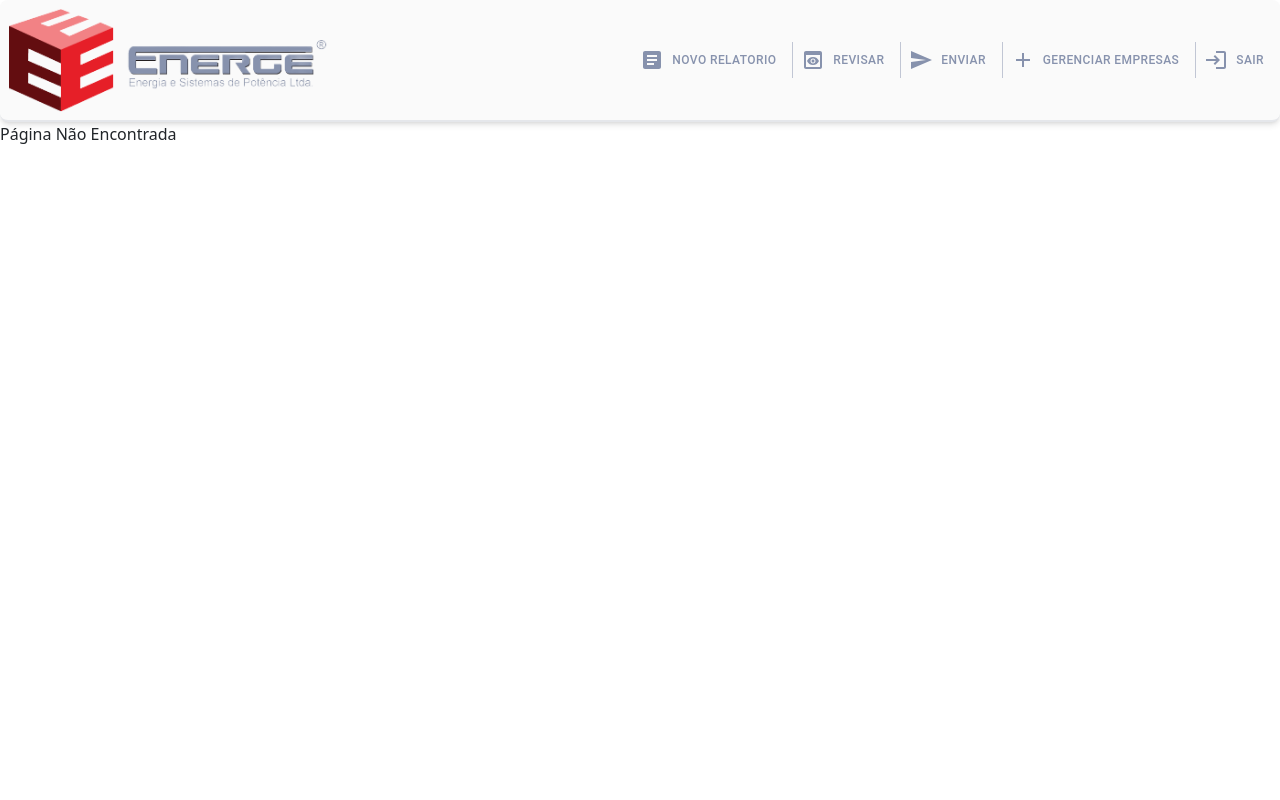
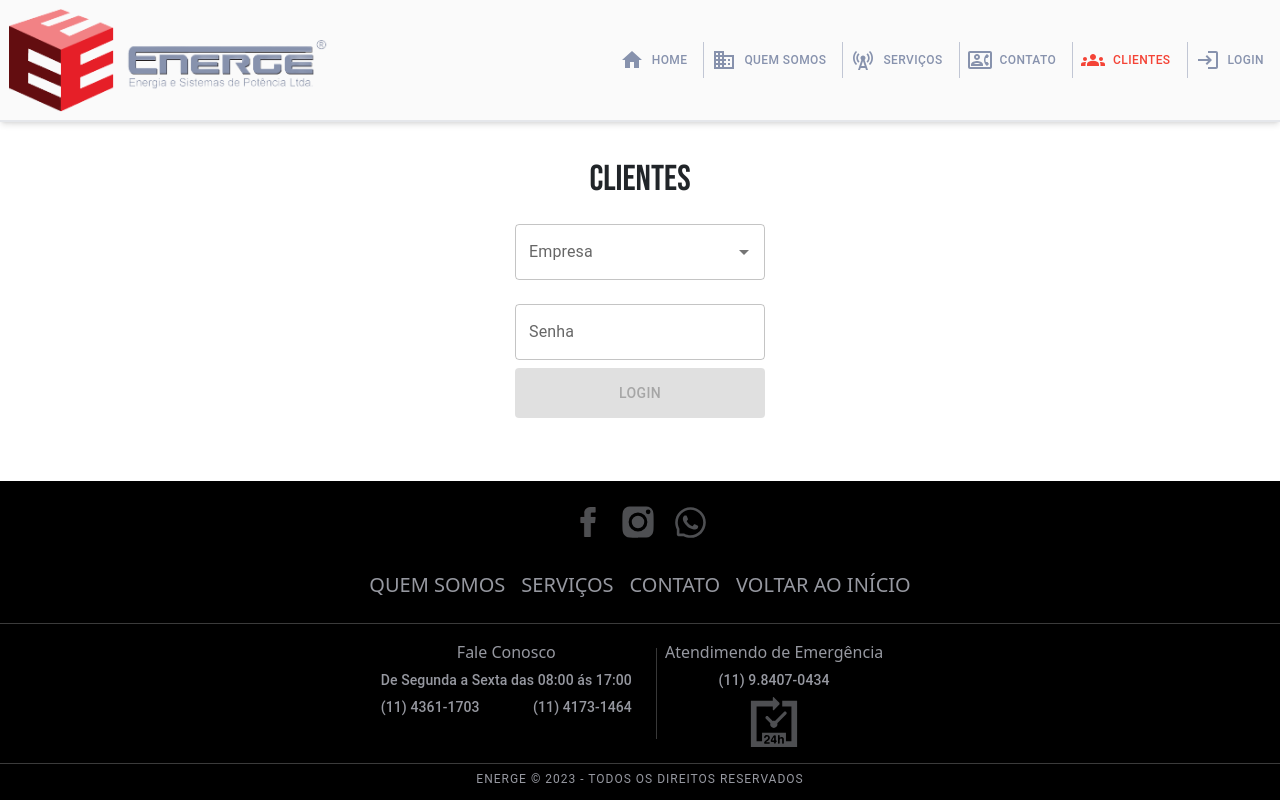
Before and after one commit to thiago-papim/energe-frontend, a React (Create React App) app: page /clientes in a window 1280 px wide. Built offline with nearby package versions, Linux system fonts and the light colour scheme; no server answers.

Commit message:
clientes aba

```diff
--- a/src/components/header/Header.js
+++ b/src/components/header/Header.js
@@ -7,6 +7,7 @@ import BusinessIcon from '@mui/icons-material/Business';
 import ContactPhoneOutlinedIcon from '@mui/icons-material/ContactPhoneOutlined';
 import CellTowerOutlinedIcon from '@mui/icons-material/CellTowerOutlined';
 import LoginOutlinedIcon from '@mui/icons-material/LoginOutlined';
+import GroupsIcon from '@mui/icons-material/Groups';
 import { blue, lime, red } from '@mui/material/colors';
 import logo from '../../imagens/logo-novo.png';
 import MobileMenu from './MobileMenu';
@@ -72,7 +73,13 @@ export default function Header() {
       name: 'contato',
       icon: <ContactPhoneOutlinedIcon />,
       path: '/contato',
-      color: changeColor('/contact'),
+      color: changeColor('/contato'),
+    },
+    {
+      name: 'clientes',
+      icon: <GroupsIcon />,
+      path: '/clientes',
+      color: changeColor('/clientes'),
     },
     {
       name: 'login',
@@ -120,7 +127,8 @@ export default function Header() {
                     color={ e.color }
                     onClick={ () => {
                       if (e.path === '/login' || pathLocal === '/contato'
-                       || e.path === '/contato' || pathLocal === '/login') {
+                       || e.path === '/contato' || pathLocal === '/login'
+                       || e.path === '/clientes' || pathLocal === '/clientes') {
                         history.push(e.path);
                       } else if (pathLocal.includes('empresas')) {
                         history.push('/');
--- a/src/components/header/MobileMenu.js
+++ b/src/components/header/MobileMenu.js
@@ -6,6 +6,7 @@ import BusinessIcon from '@mui/icons-material/Business';
 import ContactPhoneOutlinedIcon from '@mui/icons-material/ContactPhoneOutlined';
 import CellTowerOutlinedIcon from '@mui/icons-material/CellTowerOutlined';
 import LoginOutlinedIcon from '@mui/icons-material/LoginOutlined';
+import GroupsIcon from '@mui/icons-material/Groups';
 import Box from '@mui/material/Box';
 import SwipeableDrawer from '@mui/material/SwipeableDrawer';
 import Button from '@mui/material/Button';
@@ -65,6 +66,12 @@ export default function MobileMenu() {
       icon: <ContactPhoneOutlinedIcon />,
       path: '/contato',
     },
+    {
+      name: 'Clientes',
+      nameId: 'clientes',
+      icon: <GroupsIcon />,
+      path: '/clientes',
+    },
   ];
 
   const toggleDrawer = (anchor, open) => (event) => {
@@ -94,6 +101,8 @@ export default function MobileMenu() {
             onClick={ () => {
               if (text.path === '/contato') {
                 history.push('/contato');
+              } else if (text.path === '/clientes') {
+                history.push('/clientes');
               } else {
                 history.push('/');
               }
--- /dev/null
+++ b/src/pages/Clientes.js
@@ -0,0 +1,77 @@
+/* eslint-disable no-magic-numbers */
+/* eslint-disable no-unused-vars */
+import React, { useContext, useEffect, useState } from 'react';
+import { useHistory } from 'react-router-dom/';
+import { Alert, Button, TextField } from '@mui/material';
+import Header from '../components/header/Header';
+import Footer from '../components/footer/Footer';
+import AutoCompleteEmpresa from './admin/components/AutoCompleteEmpresa';
+import AppContext from '../context/AppContext';
+import { empresa } from './admin/examples/exemplos';
+
+export default function Clientes() {
+  const history = useHistory();
+  const { setEmpresaSelecionada, empresaSelecionada } = useContext(AppContext);
+  const [password, setPassword] = useState('');
+  const [passwordValid, setPasswordValid] = useState(false);
+
+  const lengthEmpresa = empresaSelecionada.nome.length;
+
+  const inputPasswordChange = ({ target: { value } }) => {
+    setPassword(value);
+    setPasswordValid(false);
+  };
+
+  const btnSubmit = () => {
+    const cnpjLimpo = empresaSelecionada.cnpj.replace(/\D/g, '');
+    if (password === cnpjLimpo) {
+      history.push(`/clientes/${cnpjLimpo}`);
+    } else {
+      setPasswordValid(true);
+    }
+  };
+
+  useEffect(() => {
+    setEmpresaSelecionada(empresa);
+  }, [setEmpresaSelecionada]);
+
+  return (
+    <div className="App flex flex-col h-screen justify-between">
+      <Header />
+      <div className="flex flex-col justify-center items-center mt-40">
+        <p
+          className="text-2xl sm:text-2xl md:text-3xl lg:text-4xl
+           font-custom text-center pb-4"
+        >
+          Clientes
+        </p>
+        <AutoCompleteEmpresa />
+        <div
+          className="py-4"
+        >
+          <TextField
+            onChange={ inputPasswordChange }
+            id="outlined-password-input"
+            label="Senha"
+            type="password"
+            autoComplete="current-password"
+            style={ { width: '250px', height: '40px' } }
+          />
+        </div>
+        <Button
+          onClick={ btnSubmit }
+          className="py-4"
+          variant="contained"
+          disabled={ password.length < 6 || lengthEmpresa < 1 }
+          style={ { width: '250px', height: '50px' } }
+        >
+          Login
+        </Button>
+        { passwordValid
+          ? <Alert className="my-3" severity="error">Usuário ou Senha inválido</Alert>
+          : ''}
+      </div>
+      <Footer />
+    </div>
+  );
+}
--- a/src/pages/Contact.js
+++ b/src/pages/Contact.js
@@ -1,18 +1,26 @@
 /* eslint-disable no-alert */
 /* eslint-disable no-magic-numbers */
-import React, { useState } from 'react';
+import React, { useContext, useEffect, useState } from 'react';
 import { Button, TextField, TextareaAutosize } from '@mui/material';
 import emailjs from '@emailjs/browser';
 import Header from '../components/header/Header';
 import Footer from '../components/footer/Footer';
+import AppContext from '../context/AppContext';
+import { empresa } from './admin/examples/exemplos';
 
 export default function Contact() {
+  const { setEmpresaSelecionada } = useContext(AppContext);
   const [info, setInfo] = useState({
     nome: '',
     email: '',
     telefone: '',
     mensagem: '',
   });
+
+  useEffect(() => {
+    setEmpresaSelecionada(empresa);
+  }, [setEmpresaSelecionada]);
+
   const onGenericChange = (e) => {
     const { target: { value, name } } = e;
     setInfo({ ...info, [name]: value });
--- a/src/pages/Home.js
+++ b/src/pages/Home.js
@@ -1,4 +1,4 @@
-import React from 'react';
+import React, { useContext, useEffect } from 'react';
 import Header from '../components/header/Header';
 import IntermedioHome from '../components/IntermedioHome/IntermedioHome';
 import Footer from '../components/footer/Footer';
@@ -6,8 +6,16 @@ import IntermedioHomeTwo from '../components/IntermedioHome/IntermedioHomeTwo';
 import IntermedioHomeThree from '../components/IntermedioHome/IntermedioHomeThree';
 import Clientes from '../components/IntermedioHome/Clientes';
 import BtnWhatspp from '../components/BtnWhatsapp';
+import AppContext from '../context/AppContext';
+import { empresa } from './admin/examples/exemplos';
 
 export default function Home() {
+  const { setEmpresaSelecionada } = useContext(AppContext);
+
+  useEffect(() => {
+    setEmpresaSelecionada(empresa);
+  }, [setEmpresaSelecionada]);
+
   return (
     <div className="App">
       <Header />
--- a/src/pages/Login.js
+++ b/src/pages/Login.js
@@ -1,6 +1,6 @@
 /* eslint-disable no-unused-vars */
 /* eslint-disable no-magic-numbers */
-import React, { useEffect, useState } from 'react';
+import React, { useContext, useEffect, useState } from 'react';
 import { Alert, Avatar, Backdrop,
   Button, CircularProgress, TextField, Typography } from '@mui/material';
 import { useHistory } from 'react-router-dom';
@@ -8,9 +8,12 @@ import LockOutlinedIcon from '@mui/icons-material/LockOutlined';
 
 import axios from 'axios';
 import Header from '../components/header/Header';
+import AppContext from '../context/AppContext';
+import { empresa } from './admin/examples/exemplos';
 
 export default function Login() {
   const history = useHistory();
+  const { setEmpresaSelecionada } = useContext(AppContext);
   const [password, setPassword] = useState('');
   const [loading, setLoading] = useState(true);
   const [user, setUser] = useState('');
@@ -33,6 +36,10 @@ export default function Login() {
     };
     checkAuthentication();
   }, [history, localhost]);
+
+  useEffect(() => {
+    setEmpresaSelecionada(empresa);
+  }, [setEmpresaSelecionada]);
 
   const inputPasswordChange = ({ target: { value } }) => {
     setPassword(value);
--- a/src/pages/Routes.js
+++ b/src/pages/Routes.js
@@ -13,6 +13,7 @@ import LaudoInstalacaoEdit from './admin/pages/LaudoInstalacaoEdit';
 import SendFile from './admin/pages/sendFile';
 import QrClientes from './admin/pages/QrClientes';
 import NotFound from './admin/pages/NotFound';
+import Clientes from './Clientes';
 
 function Routes() {
   return (
@@ -28,7 +29,8 @@ function Routes() {
       <Route exact path="/laudo-edit" component={ LaudoInstalacaoEdit } />
       <Route exact path="/empresas" component={ Empresas } />
       <Route exact path="/send" component={ SendFile } />
-      <Route exact path="/empresas/:cnpj" component={ QrClientes } />
+      <Route exact path="/clientes/:cnpj" component={ QrClientes } />
+      <Route exact path="/clientes" component={ Clientes } />
       <Route exact path="/" component={ Home } />
       <Route path="*" component={ NotFound } />
     </Switch>
--- a/src/pages/admin/components/laudoInstalacao/gerarPdfLaudoInstalacao.js
+++ b/src/pages/admin/components/laudoInstalacao/gerarPdfLaudoInstalacao.js
@@ -45,7 +45,7 @@ export default async function gerarPdfLaudoInstalacao(laudo) {
           [{ colSpan: 2, text: 'Endereço:', bold: true, color: 'red' }, '', { colSpan: 4, bold: true, text: endereco }, '', '', ''],
           [{ colSpan: 2, text: 'Cidade:', bold: true, color: 'red' }, '', { colSpan: 2, text: `${empresa.cidade}.`, bold: true }, '', { text: 'Estado', bold: true, color: 'red' }, { text: `${empresa.estado}.`, bold: true }],
           [{ colSpan: 2, text: 'A/C. Sr(a):', bold: true, color: 'red' }, '', { text: `${ac}.`, bold: true }, { text: 'Departamento:', bold: true, color: 'red' }, { colSpan: 2, text: `${dpto}.`, bold: true }],
-          [{ text: textInitial, colSpan: 4, margin: [0, 15], bold: true, color: 'red' }, '', '', '', { colSpan: 2, qr: `http://localhost:3000/${cnpjFomated}`, fit: '120', alignment: 'center' }, ''],
+          [{ text: textInitial, colSpan: 4, margin: [0, 15], bold: true, color: 'red' }, '', '', '', { colSpan: 2, qr: `https://energe-frontend-git-main-energeengenharia.vercel.app/clientes/${cnpjFomated}`, fit: '120', alignment: 'center' }, ''],
           [await imagemEmpresa(), '', '', '', '', ''],
           [{ text: 'Emissão:', colSpan: 2, bold: true, color: 'red' }, '', { text: dataAtual, bold: true }, { text: 'Validade:', colSpan: 2, bold: true, color: 'red' }, '', { text: dataVencimento, bold: true }],
           [{ text: 'Responsável Técnico:', colSpan: 2, bold: true, color: 'red' }, '', { text: 'Valdir Amaro de Paula', bold: true }, { text: 'CREA-SP:', colSpan: 2, bold: true, color: 'red' }, '', { text: '5062453248', bold: true }],
--- a/src/pages/admin/components/spda/gerarPdfSpda.js
+++ b/src/pages/admin/components/spda/gerarPdfSpda.js
@@ -44,7 +44,7 @@ export default async function gerarPdfSpda(spda) {
           [{ colSpan: 2, text: 'Endereço:', bold: true, color: 'red' }, '', { colSpan: 4, bold: true, text: endereco }, '', '', ''],
           [{ colSpan: 2, text: 'Cidade:', bold: true, color: 'red' }, '', { colSpan: 2, text: `${empresa.cidade}.`, bold: true }, '', { text: 'Estado', bold: true, color: 'red' }, { text: `${empresa.estado}.`, bold: true }],
           [{ colSpan: 2, text: 'A/C. Sr(a):', bold: true, color: 'red' }, '', { text: `${ac}.`, bold: true }, { text: 'Departamento:', bold: true, color: 'red' }, { colSpan: 2, text: `${dpto}.`, bold: true }],
-          [{ text: textInitial, colSpan: 4, margin: [0, 15], bold: true, color: 'red' }, '', '', '', { colSpan: 2, qr: `https://energe-frontend-git-main-energeengenharia.vercel.app/empresas/${cnpjFomated}`, fit: '120', alignment: 'center' }, ''],
+          [{ text: textInitial, colSpan: 4, margin: [0, 15], bold: true, color: 'red' }, '', '', '', { colSpan: 2, qr: `https://energe-frontend-git-main-energeengenharia.vercel.app/clientes/${cnpjFomated}`, fit: '120', alignment: 'center' }, ''],
           [await imagemEmpresa(), '', '', '', '', ''],
           [{ text: 'Emissão:', colSpan: 2, bold: true, color: 'red' }, '', { text: dataAtual, bold: true }, { text: 'Validade:', colSpan: 2, bold: true, color: 'red' }, '', { text: dataVencimento, bold: true }],
           [{ text: 'Responsável Técnico:', colSpan: 2, bold: true, color: 'red' }, '', { text: 'Valdir Amaro de Paula', bold: true }, { text: 'CREA-SP:', colSpan: 2, bold: true, color: 'red' }, '', { text: '5062453248', bold: true }],
```
